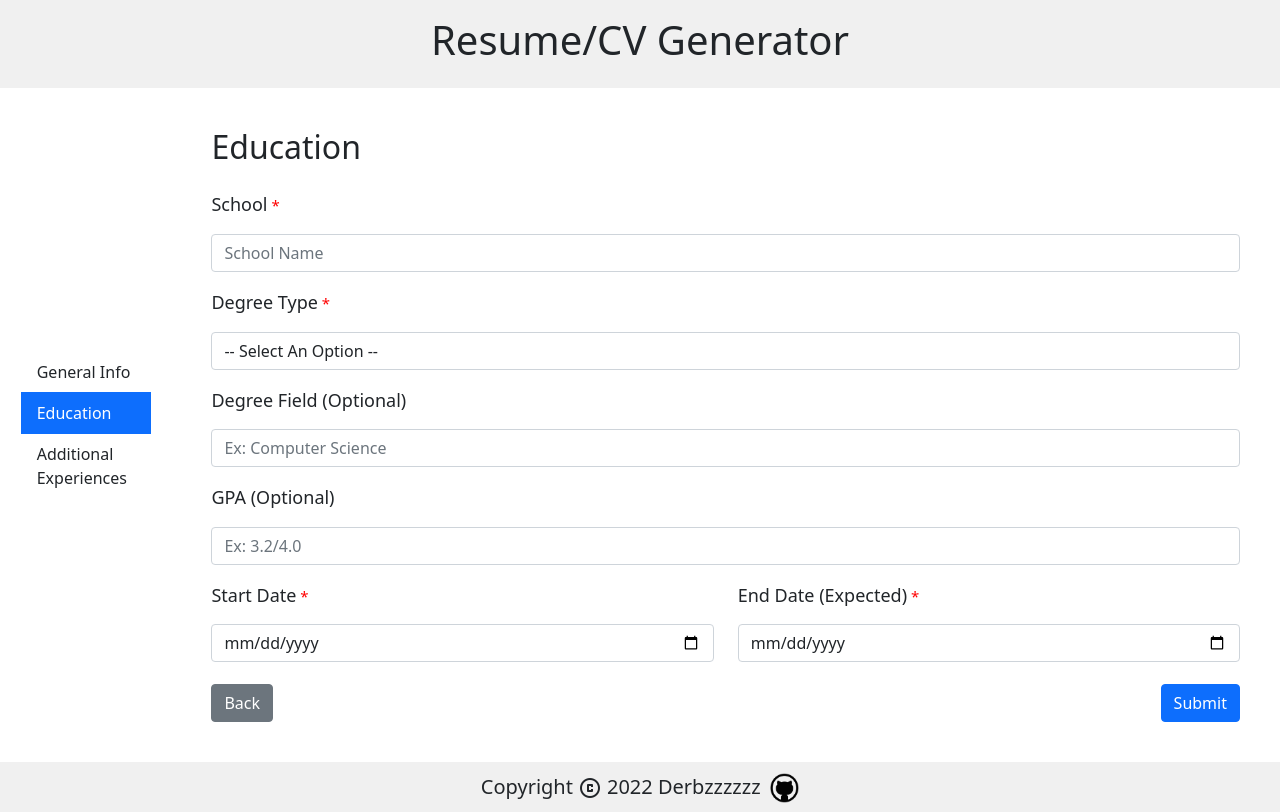
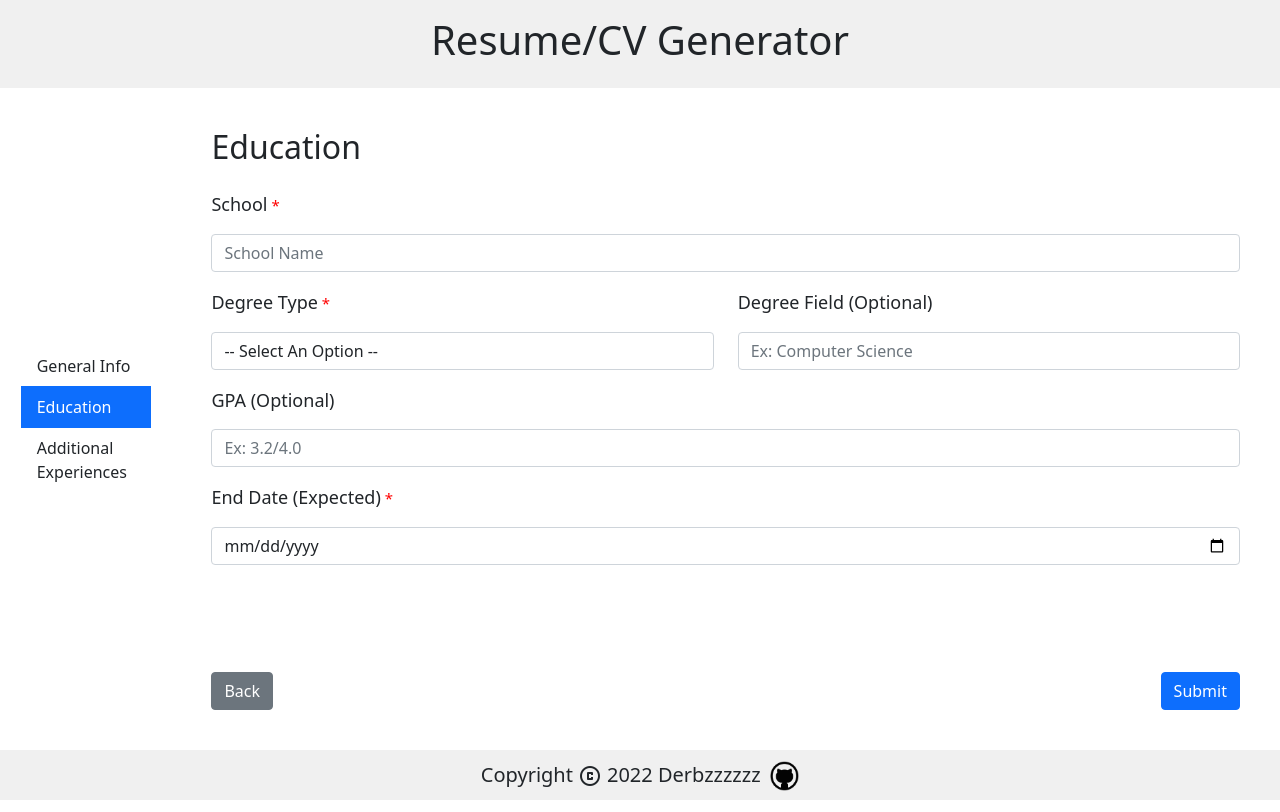
Before and after one commit to Derbzzzzzz/CVApp, a React (Vite) app: page / in a window 1280 px wide. Both pictures are taken after a click on the item "Education". Built offline with nearby package versions, Linux system fonts and the light colour scheme.

Commit message:
removed schoolstartDate, reformatted education form

```diff
--- a/src/components/Content.jsx
+++ b/src/components/Content.jsx
@@ -19,7 +19,6 @@ function createData(){
     // school: "University of IDK",
     // degreeType: "Bachelor of Science",
     // degreeField: "Computer Science",
-    // schoolStartDate: '2013-07-07',
     // schoolEndDate: '2018-09-09',
     // gpa: "3.7/4.0",
     // experiences: [{
@@ -64,7 +63,6 @@ function createData(){
     school: null,
     degreeType: null,
     degreeField: null,
-    schoolStartDate: null,
     schoolEndDate: null,
     gpa: null,
     experiences: [],
--- a/src/components/Education.jsx
+++ b/src/components/Education.jsx
@@ -10,7 +10,6 @@ function formSubmit(e, props){
   let school = document.getElementById("school")
   let degreeType = document.getElementById("degreeType")
   let degreeField = document.getElementById("degreeField")
-  let startDate = document.getElementById("startDate")
   let endDate = document.getElementById("endDate")
   let gpa = document.getElementById("gpa")
 
@@ -21,7 +20,6 @@ function formSubmit(e, props){
   newData.school = school.value
   newData.degreeType = degreeType.value
   newData.degreeField = degreeField.value
-  newData.schoolStartDate = startDate.value
   newData.schoolEndDate = endDate.value
   newData.gpa = gpa.value
 
@@ -59,7 +57,8 @@ function Education(props) {
                 <h4><label className="required" htmlFor="school">School</label></h4>
                 <input type="text" className="form-control" id="school" placeholder="School Name" defaultValue={data.school} autoComplete="off" required/>
             </div>
-            <div className="form-group">
+            <div className="row">
+              <div className="form-group col-md-6">
                   <h4><label className="required" htmlFor="degreeType">Degree Type</label></h4>
                   <select id="degreeType" className="form-control" defaultValue={data.degreeType} required>
                       <option label="-- Select An Option --" style={{display: 'none'}}></option>
@@ -77,23 +76,18 @@ function Education(props) {
                       <option>{'Doctorate'}</option>
                   </select>
               </div>
-            <div className="form-group">
+              <div className="form-group col-md-6">
                   <h4><label htmlFor="degreeField">Degree Field (Optional)</label></h4>
                   <input type="text" className="form-control" id="degreeField" placeholder="Ex: Computer Science" defaultValue={data.degreeField} autoComplete="off"/>
+              </div>
             </div>
             <div className="form-group">
                 <h4><label htmlFor="gpa">GPA (Optional)</label></h4>
                 <input type="text" className="form-control" id="gpa" placeholder="Ex: 3.2/4.0" defaultValue={data.gpa} autoComplete="off"/>
             </div>
-            <div className="row">
-                <div className="form-group col-md-6">
-                    <h4><label className="required" htmlFor="startDate">Start Date</label></h4>
-                    <input type="date" className="form-control" id="startDate" defaultValue={data.schoolStartDate} required/>
-                </div>
-                <div className="form-group col-md-6">
+              <div className="form-group">
                   <h4><label className="required" htmlFor="endDate">End Date (Expected)</label></h4>
                   <input type="date" className="form-control" id="endDate" defaultValue={data.schoolEndDate} required/>
-                </div>
               </div>
             <button type="submit" className="btn btn-primary">Submit</button>
         </form>
```
Lines whose indentation alone changed are shown as unchanged.
